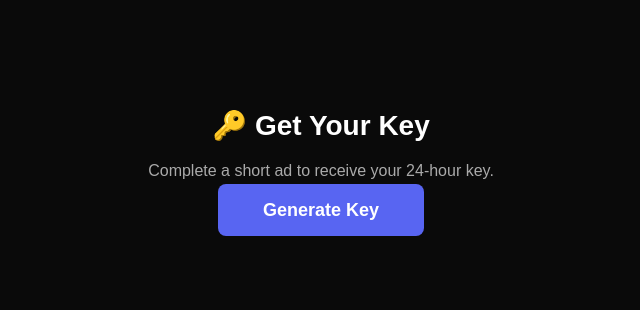
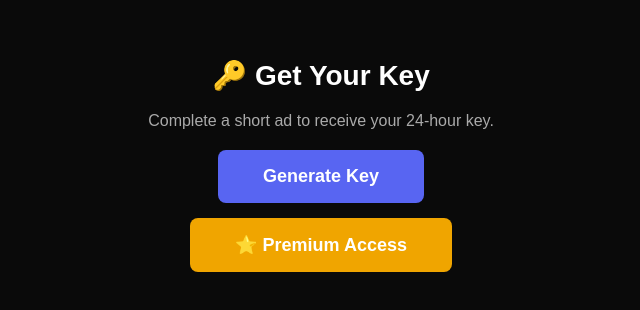
Before and after one commit to Valde1-spec/Keygen, a website: page public/index.html in a window 1280 px wide. Shown: the part 252-562 px from the top of the page, without its empty margins (319-959 px from the left). Drawn offline with Linux system fonts and the light colour scheme.

Commit message:
Update index.html

```diff
--- a/public/index.html
+++ b/public/index.html
@@ -4,17 +4,32 @@
   <meta charset="UTF-8">
   <title>Key Generator</title>
   <style>
-    body { background:#0a0a0a; color:#fff; display:flex; justify-content:center; align-items:center; height:100vh; font-family:Arial; }
-    h1 { font-size: 28px; }
-    p { font-size: 16px; color:#aaa; margin:20px 0; }
-    a, button { padding:16px 45px; background:#5865F2; color:white; text-decoration:none; border-radius:8px; font-weight:bold; font-size:18px; border:none; }
+    body { background:#0a0a0a; color:#fff; display:flex; justify-content:center; align-items:center; height:100vh; font-family:Arial; text-align:center; }
+    h1 { font-size:28px; }
+    p { color:#aaa; margin:20px 0; font-size:16px; }
+    a, button { padding:16px 45px; color:white; text-decoration:none; border-radius:8px; font-weight:bold; font-size:18px; border:none; cursor:pointer; }
+    .gen-btn { background:#5865F2; display:inline-block; margin-bottom:15px; }
+    .prem-btn { background:#f0a500; display:inline-block; }
   </style>
 </head>
 <body>
-  <div style="text-align:center">
+  <div>
     <h1>🔑 Get Your Key</h1>
     <p>Complete a short ad to receive your 24‑hour key.</p>
-    <a href="/start">Generate Key</a>
+    <a href="/start" class="gen-btn">Generate Key</a>
+    <br>
+    <button onclick="premiumAccess()" class="prem-btn">⭐ Premium Access</button>
   </div>
+
+  <script>
+    function premiumAccess() {
+      const code = prompt("Enter premium code:");
+      if (code === "iceandfire") {
+        window.location.href = "/premium?code=iceandfire";
+      } else if (code !== null) {
+        alert("Invalid code.");
+      }
+    }
+  </script>
 </body>
 </html>
```
